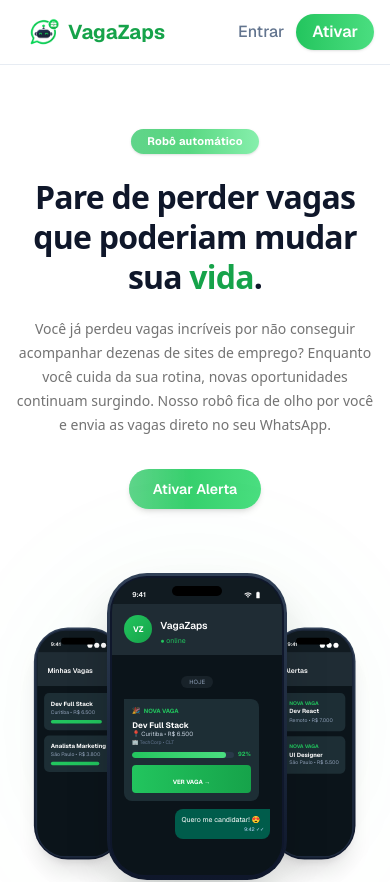
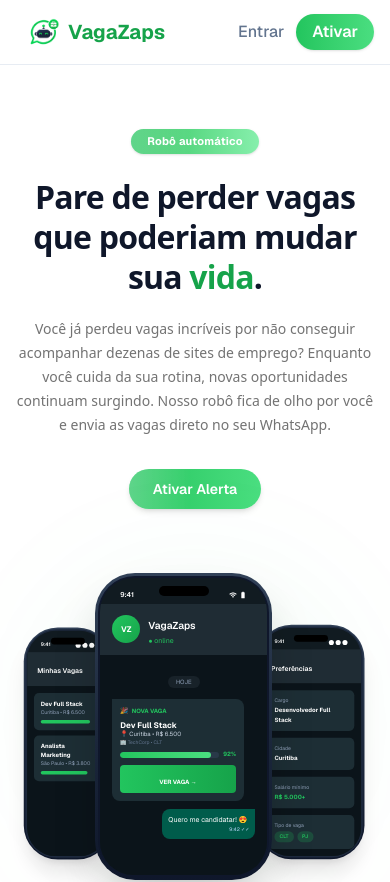
Before and after one commit to Marcoszcoder/vagazaps, a Next.js app: page / in a window 390 px wide. Shown: the top 882 px of the page. Built offline with nearby package versions, Linux system fonts and the light colour scheme.

Commit message:
fix: right phone shows preferences instead of alerts

```diff
--- a/src/components/landing/HeroSection.tsx
+++ b/src/components/landing/HeroSection.tsx
@@ -373,7 +373,7 @@
             </div>
           </div>
 
-          {/* Right phone - notifications */}
+          {/* Right phone - preferences */}
           <div className="relative z-0 scale-[0.85] -ml-6">
             <div className="rounded-[2.5rem] bg-gradient-to-b from-slate-700 via-slate-800 to-slate-900 p-[2px] shadow-xl shadow-black/10">
               <div className="rounded-[2.3rem] bg-slate-800 p-[2px]">
@@ -390,18 +390,27 @@
                     </div>
                   </div>
                   <div className="bg-[#1f2c34] px-3 py-2">
-                    <span className="text-[8px] font-semibold text-white">Alertas</span>
+                    <span className="text-[8px] font-semibold text-white">Preferências</span>
                   </div>
-                  <div className="bg-[#0b141a] p-2 space-y-1.5 min-h-[200px]">
-                    <div className="rounded-md bg-[#1d2e35] p-2 border-l-2 border-[#22c55e]">
-                      <p className="text-[6px] font-bold text-[#22c55e]">NOVA VAGA</p>
-                      <p className="text-[7px] font-bold text-white">Dev React</p>
-                      <p className="text-[6px] text-slate-400">Remoto • R$ 7.000</p>
+                  <div className="bg-[#0b141a] p-2 space-y-2 min-h-[200px]">
+                    <div className="rounded-md bg-[#1d2e35] p-2">
+                      <p className="text-[6px] text-slate-400 mb-0.5">Cargo</p>
+                      <p className="text-[7px] font-bold text-white">Desenvolvedor Full Stack</p>
                     </div>
-                    <div className="rounded-md bg-[#1d2e35] p-2 border-l-2 border-[#22c55e]">
-                      <p className="text-[6px] font-bold text-[#22c55e]">NOVA VAGA</p>
-                      <p className="text-[7px] font-bold text-white">UI Designer</p>
-                      <p className="text-[6px] text-slate-400">São Paulo • R$ 5.500</p>
+                    <div className="rounded-md bg-[#1d2e35] p-2">
+                      <p className="text-[6px] text-slate-400 mb-0.5">Cidade</p>
+                      <p className="text-[7px] font-bold text-white">Curitiba</p>
+                    </div>
+                    <div className="rounded-md bg-[#1d2e35] p-2">
+                      <p className="text-[6px] text-slate-400 mb-0.5">Salário mínimo</p>
+                      <p className="text-[7px] font-bold text-[#22c55e]">R$ 5.000+</p>
+                    </div>
+                    <div className="rounded-md bg-[#1d2e35] p-2">
+                      <p className="text-[6px] text-slate-400 mb-0.5">Tipo de vaga</p>
+                      <div className="flex gap-1 mt-0.5">
+                        <span className="rounded-full bg-[#22c55e]/20 px-1.5 py-0.5 text-[6px] font-semibold text-[#22c55e]">CLT</span>
+                        <span className="rounded-full bg-[#22c55e]/20 px-1.5 py-0.5 text-[6px] font-semibold text-[#22c55e]">PJ</span>
+                      </div>
                     </div>
                   </div>
                 </div>
```
